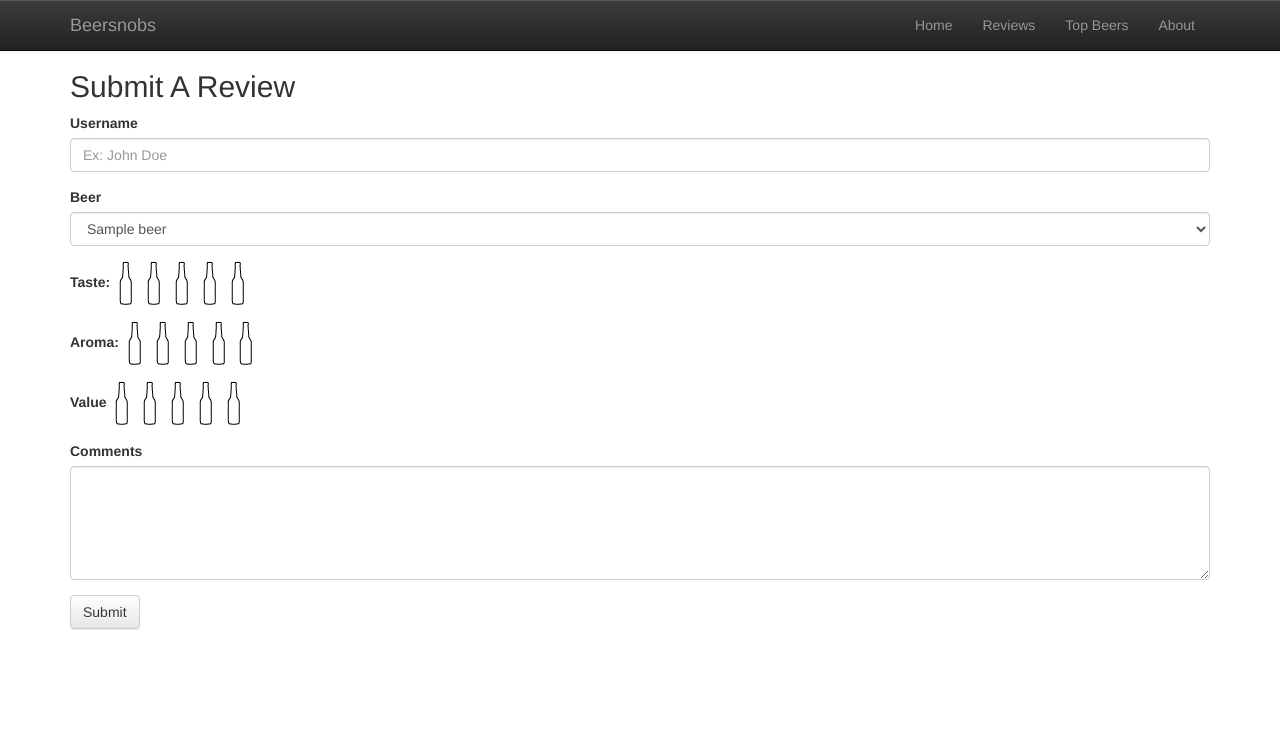
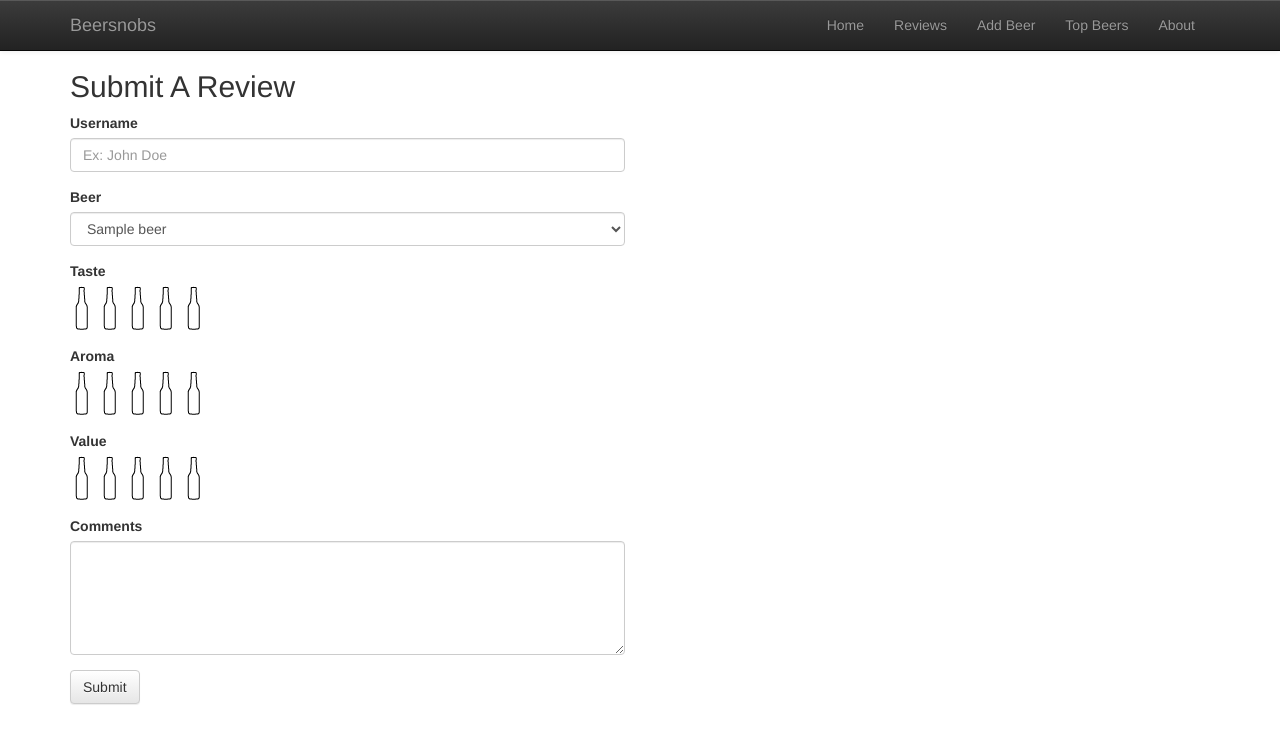
Before and after one commit to jackokerman/beersnobs, a PHP site: page /index.php?page=addreview in a window 1280 px wide. Shown: the top 744 px of the page. Run offline with PHP 8.4, Linux system fonts and the light colour scheme; tables that the repository leaves empty hold one stand-in row (values such as "Sample post"); some libraries are stand-ins or nearby versions.

Commit message:
Updated add beer page, submit review page, reviews page, and index page

```diff
--- a/include/addreview.php
+++ b/include/addreview.php
@@ -4,11 +4,11 @@
         // define variables and set to empty values
         $name = $type = $description = "";
 
-        $user = $_POST["username"];
-        $name = $_POST["name"];
-        $taste = $_POST["taste"];
-        $aroma = $_POST["aroma"];
-        $value = $_POST["value"];
+        $user    = $_POST["username"];
+        $name    = $_POST["name"];
+        $taste   = $_POST["taste"];
+        $aroma   = $_POST["aroma"];
+        $value   = $_POST["value"];
         $comment = $_POST["comment"];
 
         $insertreview = "INSERT INTO review (user,beer_name,date,taste,aroma,value,comment)
@@ -26,12 +26,22 @@
     else {
 ?>
 
+<form method="post" action="" role="form">
+    <div class="row">
+        <div class="col-md-6">
             <h2>Submit A Review</h2>
-<form method="post" action="" role="form">
+        </div>
+    </div>
+    <div class="row">
+        <div class="col-md-6">
             <div class="form-group">
                 <label for="username">Username</label>
                 <input type="text" class="form-control" id="username" placeholder="Ex: John Doe" name="username">
             </div>
+        </div>
+    </div>
+    <div class="row">
+        <div class="col-md-6">
             <div class="form-group">
                 <label>Beer</label>
                 <select class="form-control" name="name">
@@ -49,8 +59,16 @@
                     ?>
                 </select>
             </div>
+        </div>
+    </div>
     <div id="setratingtaste" class="form-group">
-        <label>Taste: </label>
+        <div class="row">
+            <div class="col-md-4">
+                <label>Taste</label>
+            </div>
+        </div>
+        <div class="row">
+            <div class="col-md-4">
                 <input id = "tasterate" type="hidden" class="form-control" name="taste">
                 <img src="img/rate_0.gif" id="T1" alt="0" title="Not at All"/>
                 <img src="img/rate_0.gif" id="T2" alt="1" title="Somewhat" />
@@ -58,8 +76,16 @@
                 <img src="img/rate_0.gif" id="T4" alt="3" title="Good" />
                 <img src="img/rate_0.gif" id="T5" alt="4" title="Very Good"/>
             </div>
+        </div>
+    </div>
     <div id="setratingaroma" class="form-group">
-        <label>Aroma: </label>
+        <div class="row">
+            <div class="col-md-4">
+                <label>Aroma</label>
+            </div>
+        </div>
+        <div class="row">
+            <div class="col-md-4">
                 <input id = "aromarate" type="hidden" class="form-control" name="aroma">
                 <img src="img/rate_0.gif" id="A1" alt="0" title="Not at All"/>
                 <img src="img/rate_0.gif" id="A2" alt="1" title="Somewhat" />
@@ -67,8 +93,16 @@
                 <img src="img/rate_0.gif" id="A4" alt="3" title="Good" />
                 <img src="img/rate_0.gif" id="A5" alt="4" title="Very Good"/>
             </div>
+        </div>
+    </div>
     <div id="setratingvalue" class="form-group">
+        <div class="row">
+            <div class="col-md-4">
                 <label>Value</label>
+            </div>
+        </div>
+        <div class="row">
+            <div class="col-md-4">
                 <input id = "valuerate" type="hidden" class="form-control" name="value">
                 <img src="img/rate_0.gif" id="V1" alt="0" title="Not at All"/>
                 <img src="img/rate_0.gif" id="V2" alt="1" title="Somewhat" />
@@ -76,9 +110,15 @@
                 <img src="img/rate_0.gif" id="V4" alt="3" title="Good" />
                 <img src="img/rate_0.gif" id="V5" alt="4" title="Very Good"/>
             </div>
+        </div>
+    </div>
+    <div class="row">
+        <div class="col-md-6">
             <div class="form-group">
                 <label>Comments</label>
                 <textarea class="form-control" rows="5" name="comment"></textarea>
+            </div>
+        </div>
     </div>
     <button type="submit" class="btn btn-default" value="submit" name="submit">Submit</button>
 </form>
--- a/index.php
+++ b/index.php
@@ -45,9 +45,10 @@
                                 <li><a href="index.php?page=reviews&type=import">Imports</a></li>
                                 <li class="divider"></li>
                                 <li><a href="index.php?page=addreview">Submit A Review</a></li>
-                                <li class="divider"></li>
-                                <li><a href="index.php?page=addbeer">Add Beer</a></li>
                             </ul>
+                        </li>
+                        <li>
+                            <a href="index.php?page=addbeer">Add Beer</a>
                         </li>
                         <li>
                             <a href="index.php?page=topbeers">Top Beers</a>
```
Also changed, not shown: include/addbeer.php (+12 -0 lines), include/reviews.php (+5 -5 lines). Lines whose indentation alone changed are shown as unchanged.
